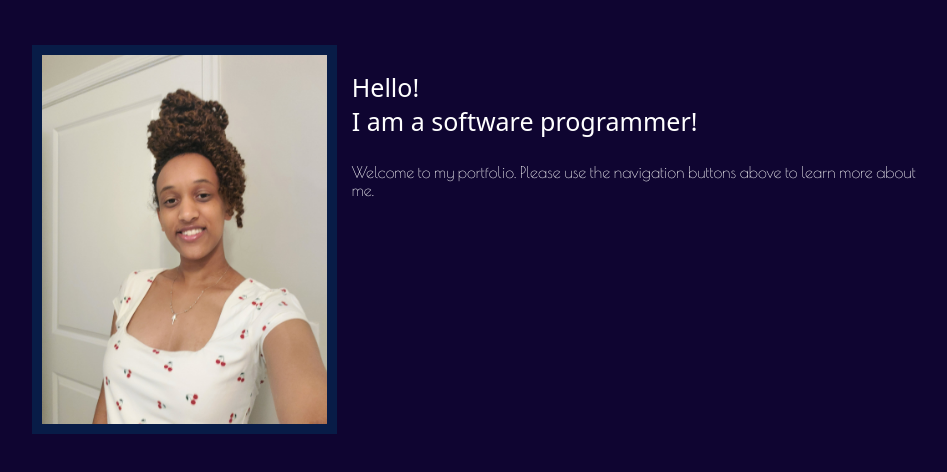
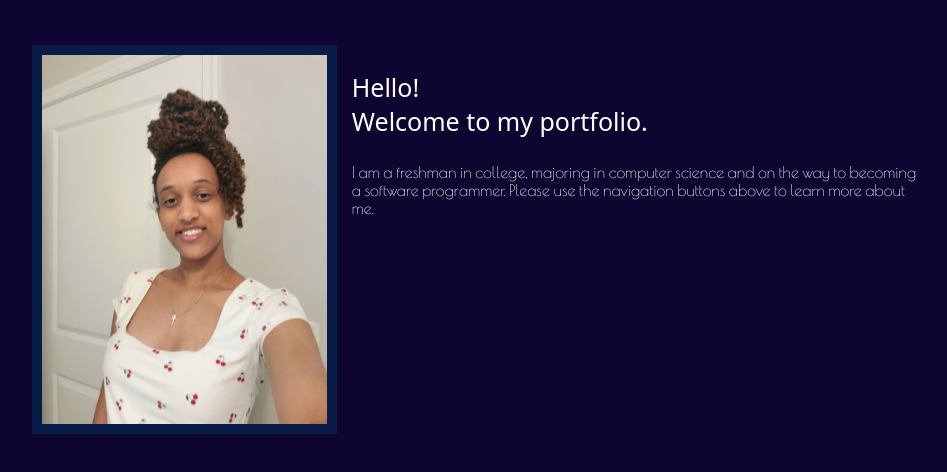
Before and after one commit to tsega-m/portfolio, a plain HTML site: page index.html in a window 1280 px wide. Shown: the part 170-642 px from the top of the page, without its empty margins (275-1222 px from the left). Drawn offline with nearby package versions, Linux system fonts and the light colour scheme; a web font is replaced by a local one.

Commit message:
changed text

```diff
--- a/index.html
+++ b/index.html
@@ -41,8 +41,8 @@
             <div id="bio">
                 <p id="p1">Hello!
                     <br>
-                    I am a software programmer! </p>
-                <p id="p2">Welcome to my portfolio. Please use the navigation buttons above to learn more about me.</p>
+                    Welcome to my portfolio. </p>
+                <p id="p2">I am a freshman in college, majoring in computer science and on the way to becoming a software programmer. Please use the navigation buttons above to learn more about me.</p>
             </div>
         </div>
     </div>
```
